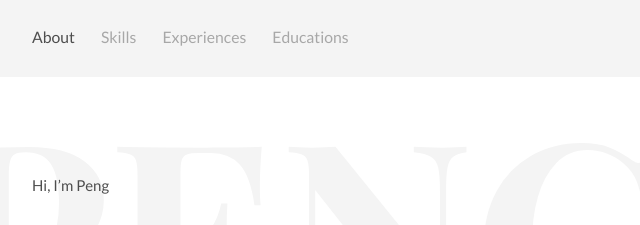
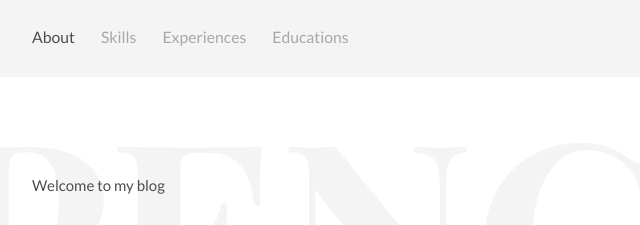
Before and after one commit to frank-liu/frank-liu.github.io, a plain HTML site: page index.html in a window 1280 px wide. Shown: the top 225 px of the page, 297-937 px from the left. Drawn offline with Linux system fonts and the light colour scheme.

Commit message:
welcome to my blog

```diff
--- a/index.html
+++ b/index.html
@@ -49,7 +49,7 @@
 	<!-- Introduction -->
 	<div class="intro section" id="about">
 		<div class="container">
-			<p>Hi, I’m Peng</p>
+			<p>Welcome to my blog</p>
 			<div class="units-row units-split wrap">
 				<div class="unit-20">
 					<img src="img/ava.jpg" alt="Avatar">
```
